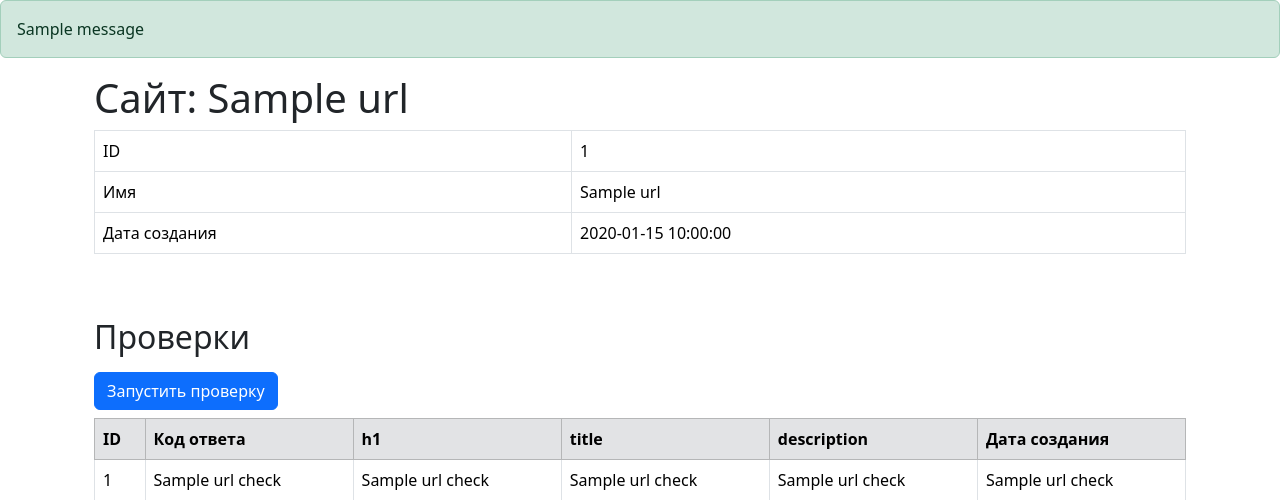
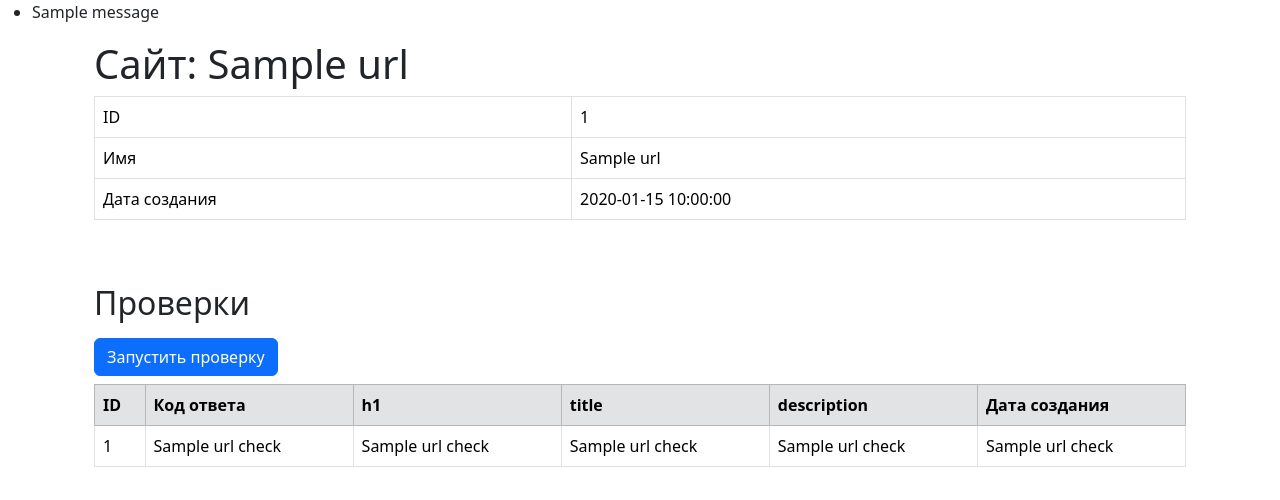
Before and after one commit to Vladimir3110/python-project-83, a Flask app: page /urls/1 in a window 1280 px wide. Shown: the part 56-556 px from the top of the page. Run offline with Flask 3, Linux system fonts and the light colour scheme; one stand-in notice (Sample message) is shown; a database or web service that is not in the repository returns one stand-in record (values such as "Sample title"); some libraries are stand-ins or nearby versions.

Commit message:
изменено: templates/url.html

```diff
--- a/page_analyzer/app.py
+++ b/page_analyzer/app.py
@@ -47,7 +47,7 @@ def add_url():
             cursor.execute('SELECT id FROM urls WHERE name = %s', (url,))
             existing_url = cursor.fetchone()
             if existing_url:
-                flash('Страница уже добавлена', 'success')
+                flash('Страница уже существует', 'success')
                 return redirect(url_for('show_url', id=existing_url[0]))
 
         # =====================
--- a/page_analyzer/templates/url.html
+++ b/page_analyzer/templates/url.html
@@ -2,13 +2,13 @@
 
 {% block main %}
 {% with messages = get_flashed_messages(with_categories=true) %}
-{% if messages %}
-  {% for category, message in messages %}
-    <div class="alert alert-{% if category == 'error' %}danger{% else %}success{% endif %} alert-dismissible fade show" role="alert">
-      {{ message }}
-    </div>
-  {% endfor %}
-{% endif %}
+    {% if messages %}
+        <ul>
+        {% for category, message in messages %}
+            <li class="{{ category }}">{{ message }}</li>
+        {% endfor %}
+        </ul>
+    {% endif %}
 {% endwith %}
 {% endblock %}
 
```
